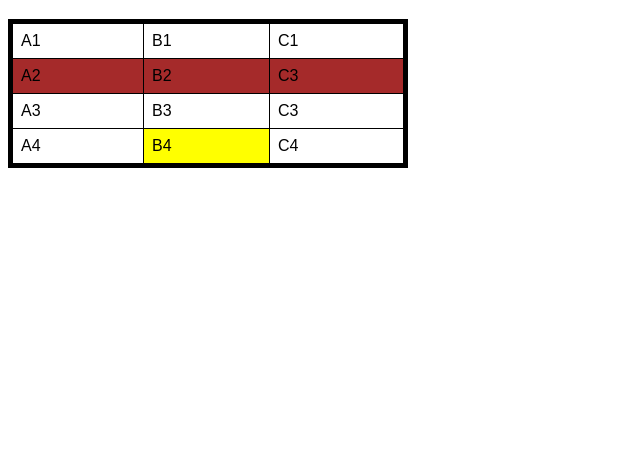
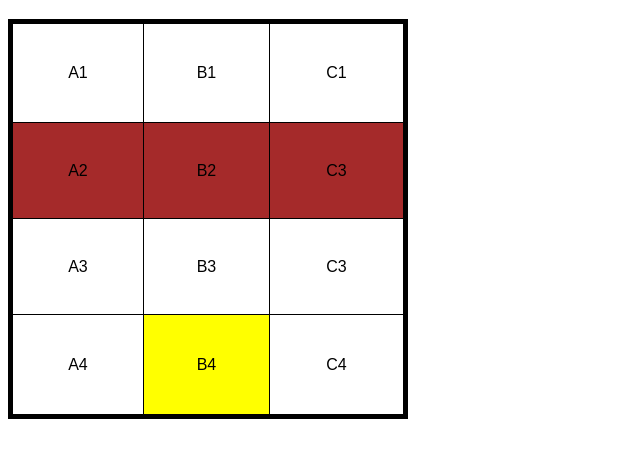
Before and after one commit to williansbezerra/HTMLCSS, a plain HTML site: page EXERCICIOS/EX0023/index.html in a window 1280 px wide. Shown: the part 61-518 px from the top of the page, without its empty margins (0-640 px from the left). Drawn offline with Linux system fonts and the light colour scheme.

Commit message:
Update index.html

```diff
--- a/EXERCICIOS/EX0023/index.html
+++ b/EXERCICIOS/EX0023/index.html
@@ -11,6 +11,7 @@
         }
         table{
             width: 400px;
+            height: 400px;
             border-collapse: collapse;
             border:5px solid black;
         }
@@ -20,7 +21,12 @@
         td {
             border: 1px solid black;
             padding: 8px;
+            text-align: center;/* -- Alinhamento horizontal--*/
+            vertical-align: middle; /*Alinhamento Vertical*/
 
+        }
+        .numero {
+            text-align: right;
         }
         td.dado {
             background-color: yellow;
```
